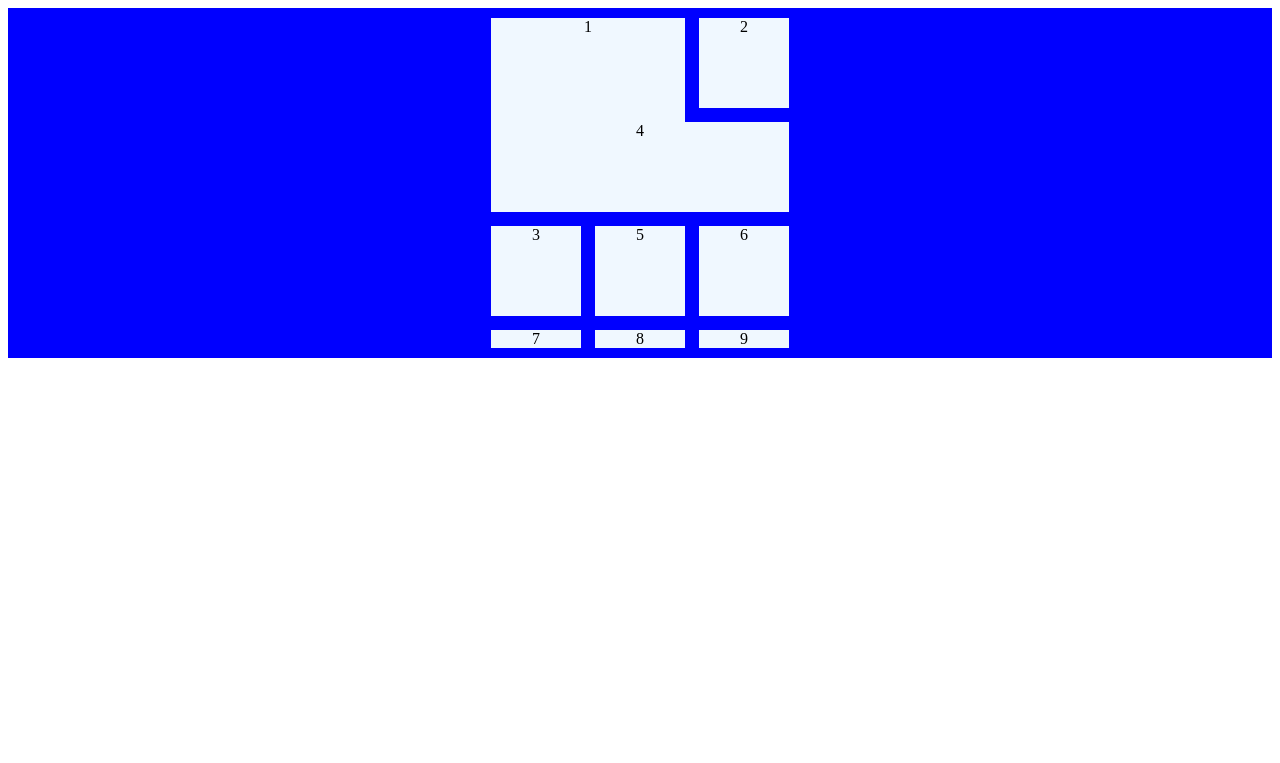
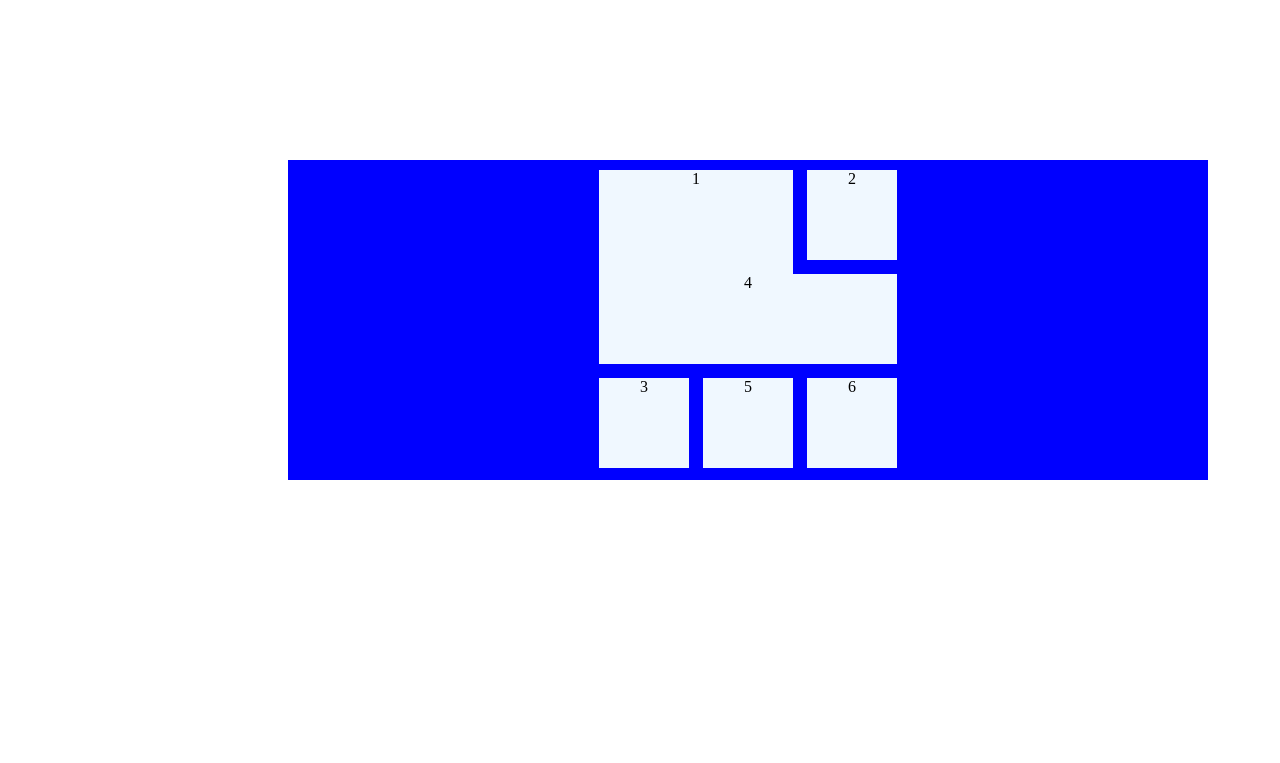
Before and after one commit to osmarajr/grid, a plain HTML site: page index.html in a window 1280 px wide. Drawn offline with Linux system fonts and the light colour scheme.

Commit message:
testado a função overflow

```diff
--- a/index.html
+++ b/index.html
@@ -7,9 +7,9 @@
     <link rel="stylesheet" href="style.css">
 </head>
 <body>
-
+    <div class="container">
         <!--grid container-->
-    <div class="container">
+        <div class="scroll__container">
             <div class="item1">1</div>
             <div class="item2">2</div>
             <div class="item3">3</div>
@@ -20,6 +20,8 @@
             <div class="item8">8</div>
             <div class="item9">9</div>
         </div>
+    </div>
+
 
 </body>
 </html>
--- a/style.css
+++ b/style.css
@@ -1,4 +1,12 @@
 .container{
+    width: 900px;
+    height: 600px;
+    margin-left: 35vh;
+    margin-top: 20vh;
+}
+.scroll__container{
+    width: 900px;
+    height: 300px;
     display: grid;
     grid-template-columns: 90px 90px 90px;
     grid-template-rows: 90px 90px 90px;
@@ -6,15 +14,17 @@
     justify-content: center;
     background-color: blue;
     padding: 10px;
+    position: relative;
+    overflow: auto;
 }
-.container div{
+.scroll__container div{
     background-color: aliceblue;
     text-align: center;
 }
-.container .item1{
+.scroll__container .item1{
     grid-column: 1 / 3;
     grid-row: 1 / 3;
 }
-.container .item4{
+.scroll__container .item4{
     grid-area: 2 / 1 / 2 / 4;
 }
```
Lines whose indentation alone changed are shown as unchanged.
